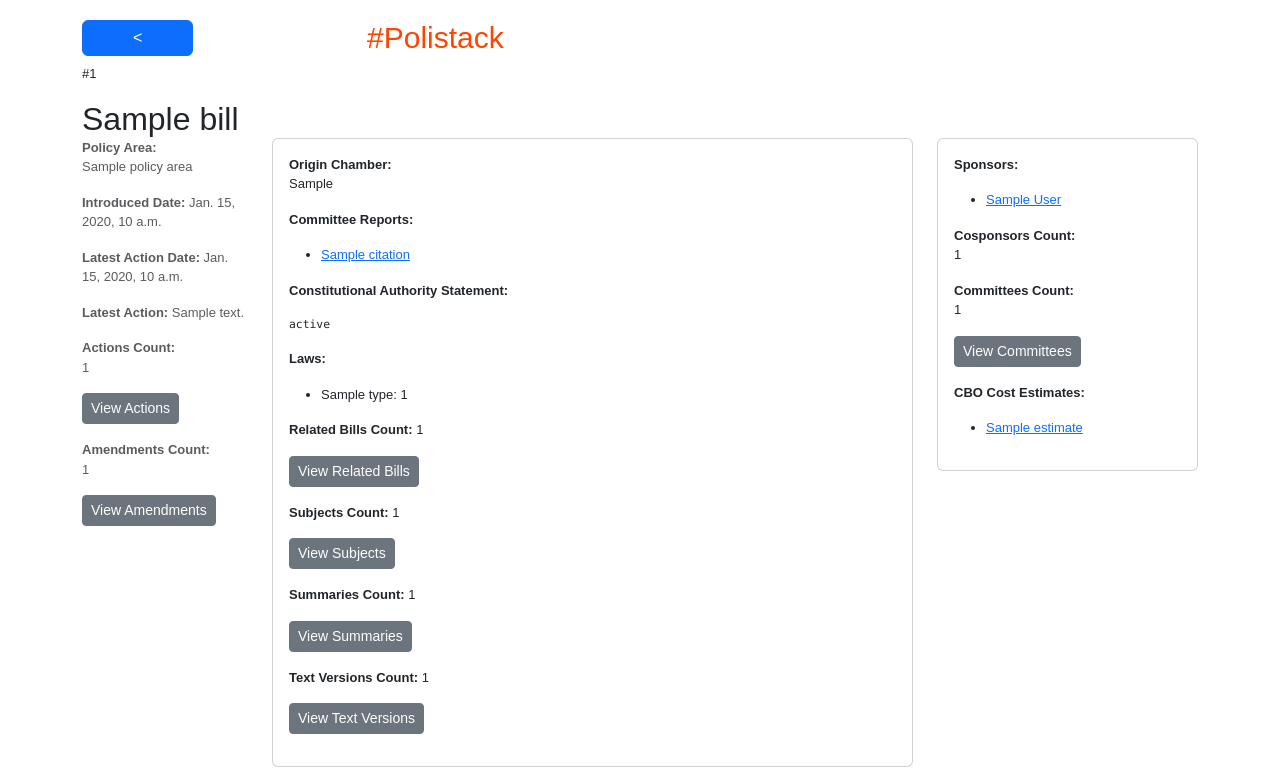
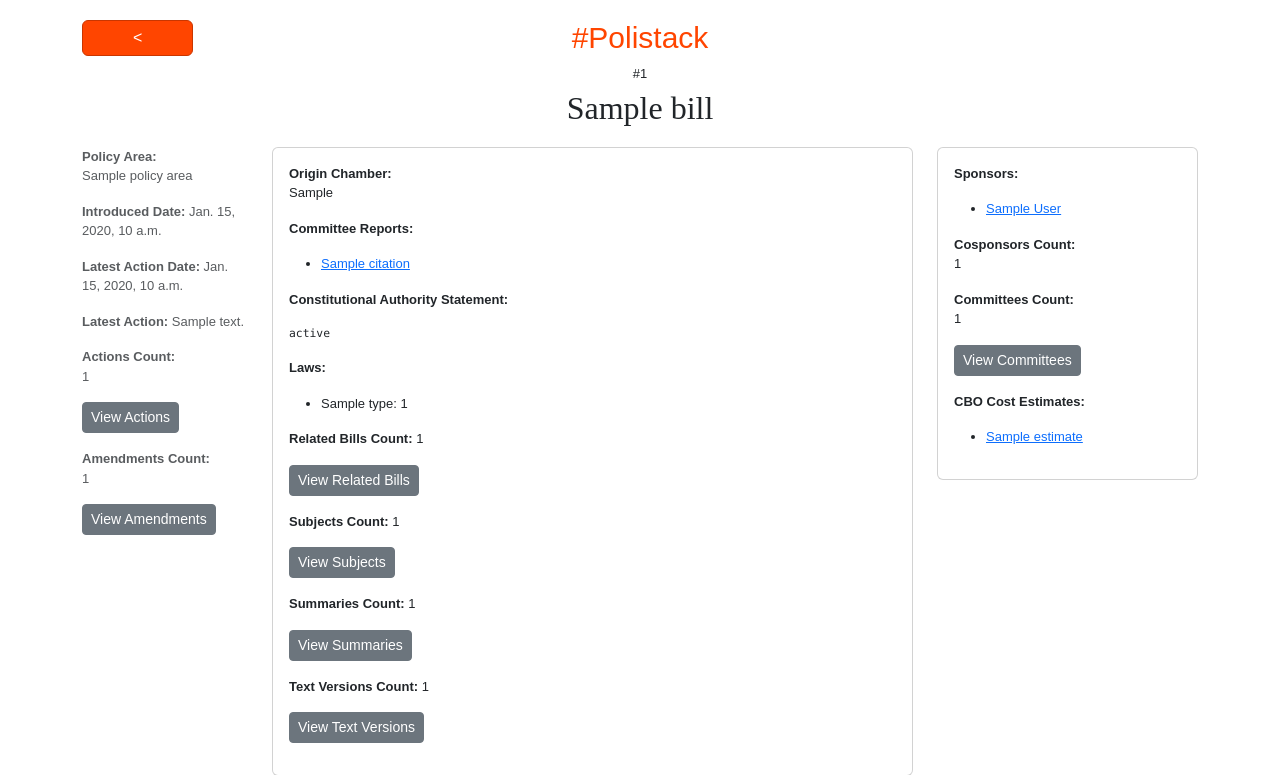
Before and after one commit to RITTEAM100/polistack, a Django app: template polistackapp/templates/bill_detail.html in a window 1280 px wide. Shown: the top 775 px of the page. Run offline with Django 4.2, Linux system fonts and the light colour scheme; the template is opened without the code that fills it: most values are stand-ins (such as "Sample title", 1, 10 or a date in 2020); parts of the project's set-up code (start-up, migrations or seed data) failed here and were passed over; some libraries are stand-ins or nearby versions.

Commit message:
fixed CSS (#18)
Minor fixes to css.

```diff
--- a/polistackapp/templates/bill_detail.html
+++ b/polistackapp/templates/bill_detail.html
@@ -14,7 +14,33 @@
         .logo {
             font-size: 30px;
             color: orangered;
+            text-align: center;
          }
+        .bill-number {
+            text-align: center;
+            margin-bottom: 5px;
+        }
+        .card-title {
+            text-align: center;
+            width: 60%;
+            font-family: Baskerville;
+            margin: auto;
+            margin-bottom: 20px;
+            margin-top: 0px;
+        }
+        .btn-primary {
+            background-color: orangered;
+            border: 1px solid #c93600;
+            color: #fff;
+        }
+        .btn-primary:hover {
+            background-color: #ff7300;
+            border: 1px solid #c93600;
+        }
+        .btn-primary:active {
+            background-color: #c93600 !important;
+            border: 1px solid #c93600 !important;
+        }
       </style>
    </head>
    <body>
```
Also changed, not shown: polistackapp/templates/bills.html (+6 -2 lines).
